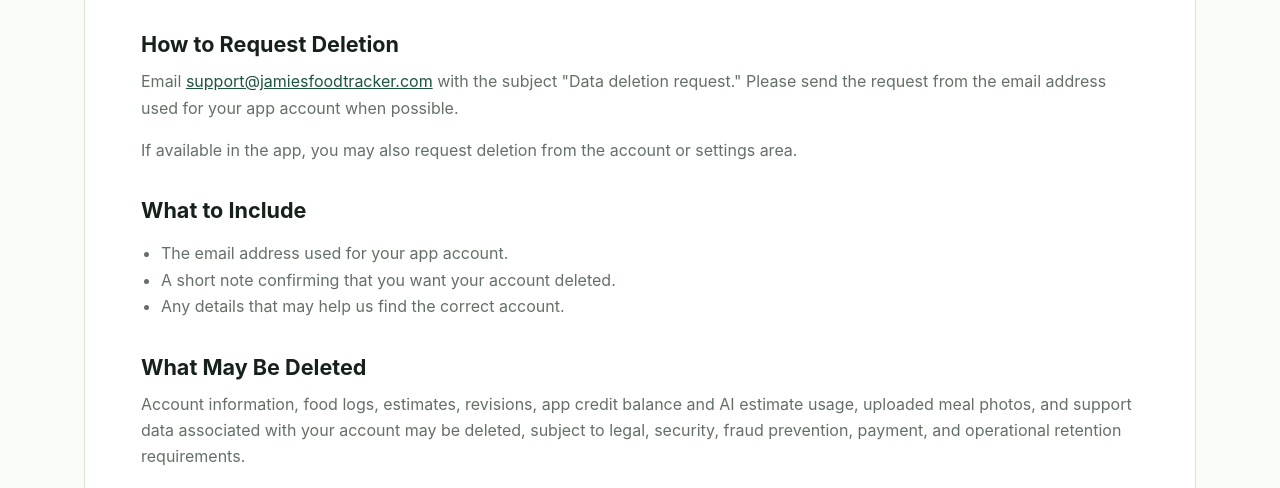
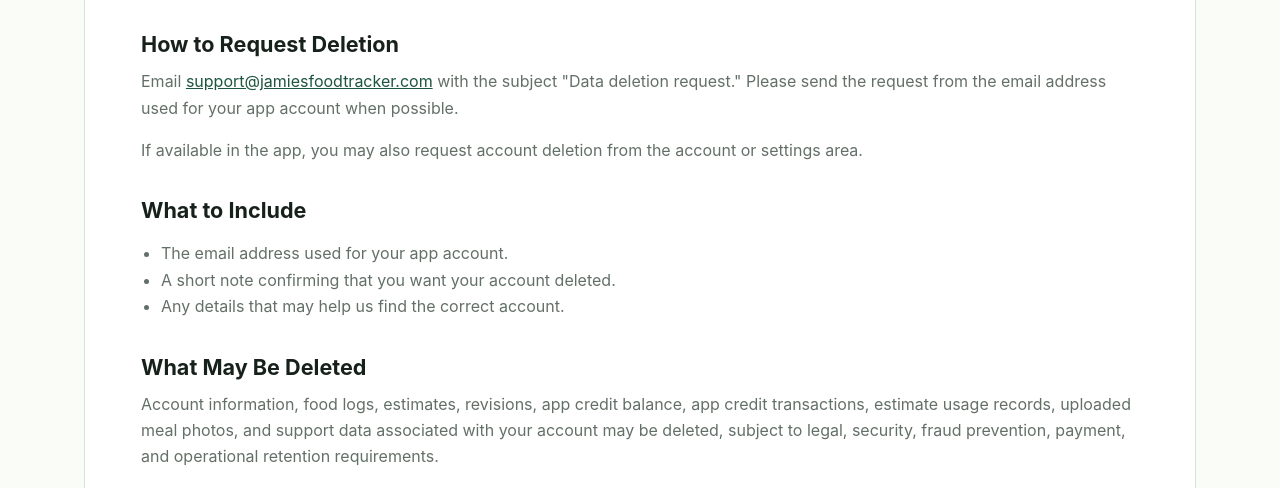
Before and after one commit to jwtx1980/jamiesfoodtracker-site, a plain HTML site: page delete-account/index.html in a window 1280 px wide. Shown: the part 312-800 px from the top of the page. Drawn offline with Linux system fonts and the light colour scheme.

Commit message:
Refine account deletion wording

```diff
--- a/delete-account/index.html
+++ b/delete-account/index.html
@@ -36,8 +36,8 @@
           the email address used for your app account when possible.
         </p>
         <p>
-          If available in the app, you may also request deletion from the account
-          or settings area.
+          If available in the app, you may also request account deletion from
+          the account or settings area.
         </p>
 
         <h2>What to Include</h2>
@@ -50,10 +50,10 @@
         <h2>What May Be Deleted</h2>
         <p>
           Account information, food logs, estimates, revisions, app credit
-          balance and AI estimate usage, uploaded meal photos, and support data
-          associated with your account may be deleted, subject to legal,
-          security, fraud prevention, payment, and operational retention
-          requirements.
+          balance, app credit transactions, estimate usage records, uploaded
+          meal photos, and support data associated with your account may be
+          deleted, subject to legal, security, fraud prevention, payment, and
+          operational retention requirements.
         </p>
 
         <h2>After Deletion</h2>
```
